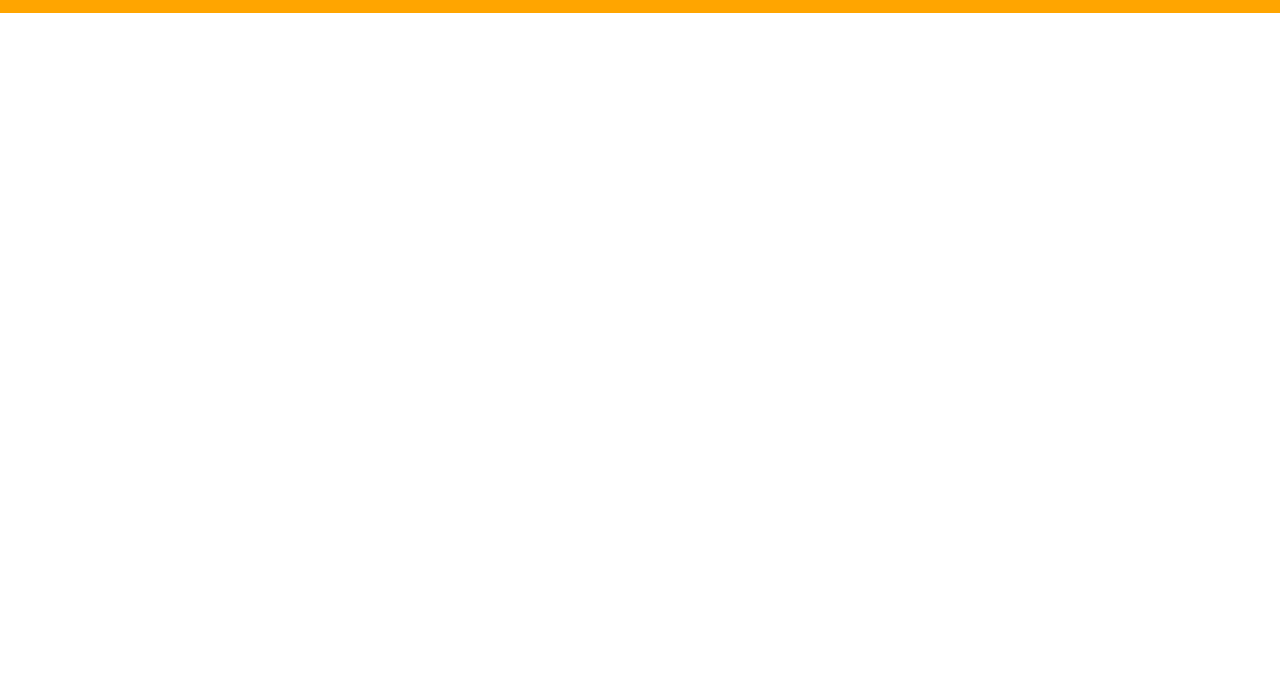
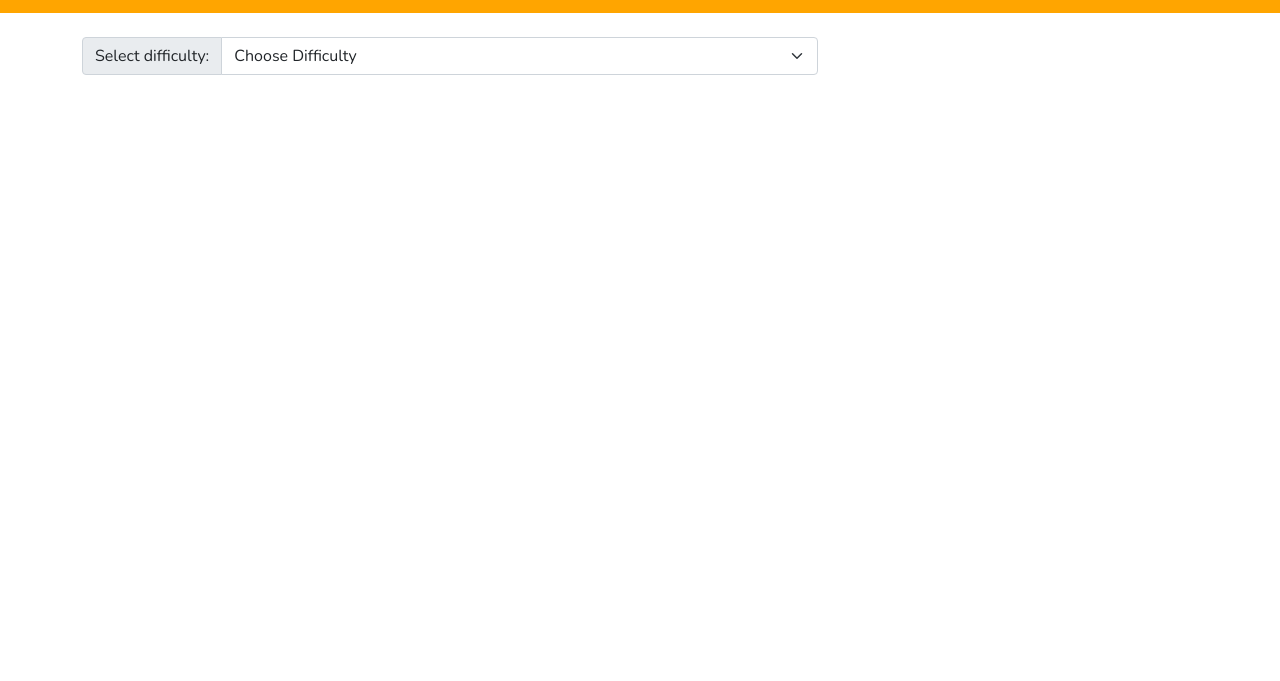
Before and after one commit to Irina2419/type-racer, a plain HTML site: page index.html in a window 1280 px wide. Shown: the part 119-800 px from the top of the page. Drawn offline with nearby package versions, Linux system fonts and the light colour scheme.

Commit message:
Add select difficulty using Bootstrap's input-group component

```diff
--- a/index.html
+++ b/index.html
@@ -11,9 +11,32 @@
     <title>TypeRacer</title>
   </head>
   <body>
+    <!-- Navbar -->
     <nav class="navbar">
-      <h1>TypeRacer</h1>
-      <button class="instructions-btn">Instructions</button>
+      <div style="display: flex; flex-direction: column; align-items: center; justify-content: center; text-align: center;">
+        <h1>TypeRacer</h1>
+        <button class="instructions-btn">Instructions</button>
+      </div>
     </nav>
+
+    <!-- Main Content -->
+    <main class="container mt-4">
+      <!-- Dropdown Row -->
+      <div class="row justify-content-start">
+        <div class="col-8">
+          <div class="input-group">
+            <!-- Label -->
+            <span class="input-group-text" id="difficulty-label">Select difficulty:</span>
+            <!-- Dropdown -->
+            <select id="difficulty-select" class="form-select" aria-label="Select Difficulty" aria-describedby="difficulty-label">
+              <option selected>Choose Difficulty</option>
+              <option value="1">Easy</option>
+              <option value="2">Medium</option>
+              <option value="3">Hard</option>
+            </select>
+          </div>
+        </div>
+      </div>
+    </main>
   </body>
 </html>
```
Also changed, not shown: 1 other file.
